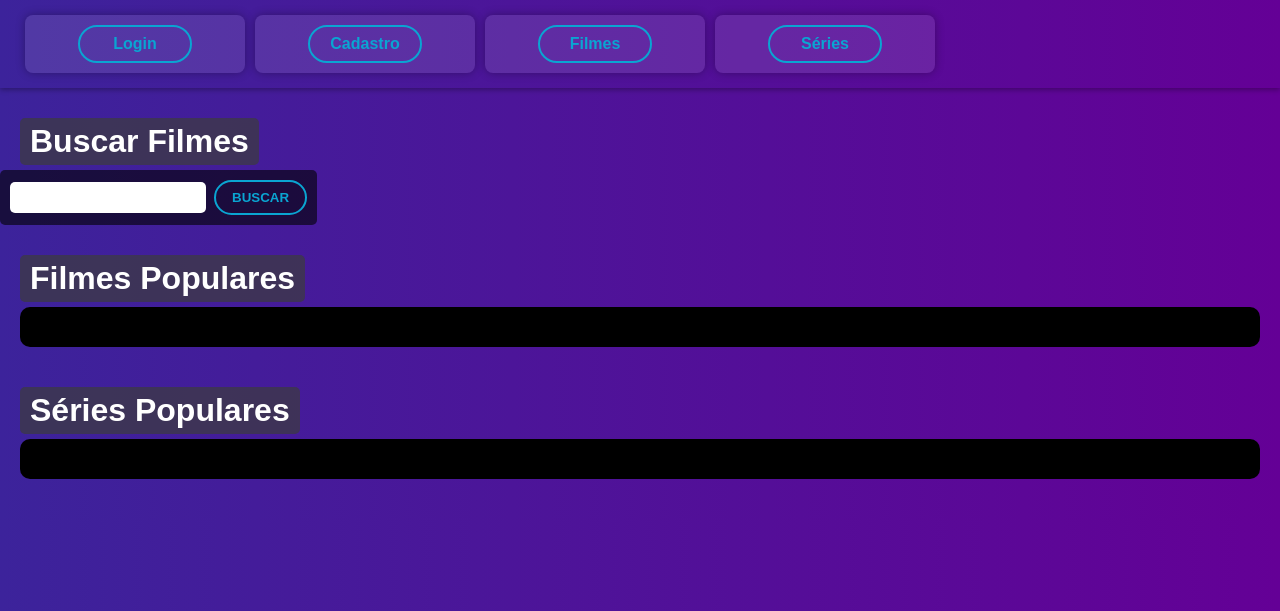
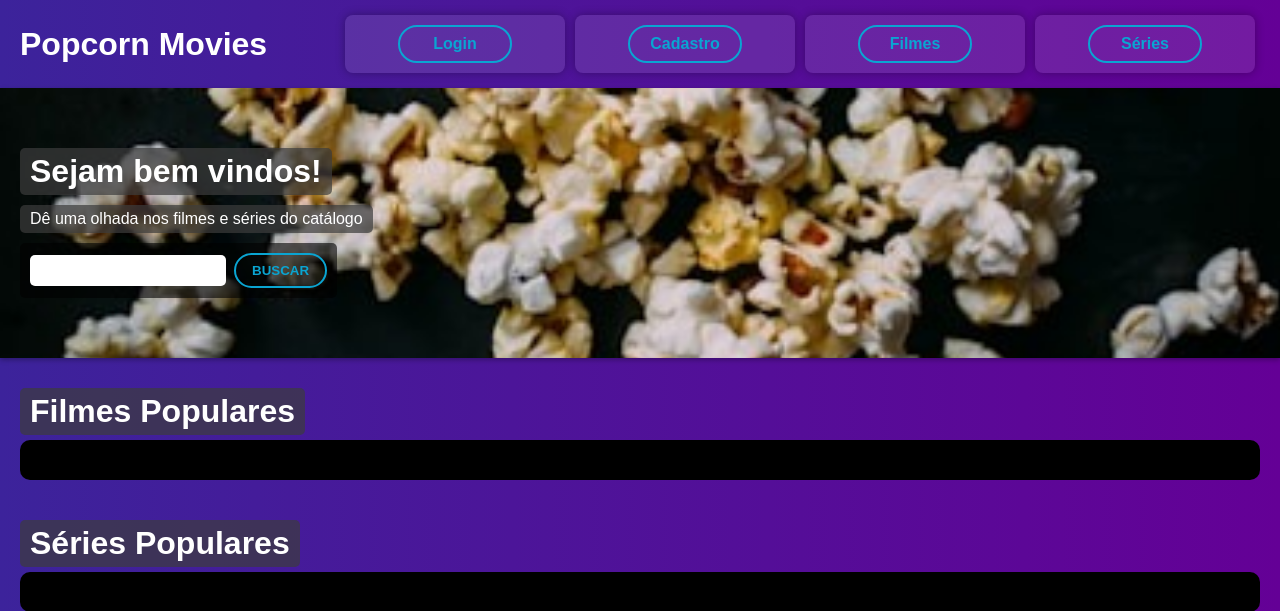
Before and after one commit to mateusferreiraof/unima_engenharia_de_software, a Flask app: template PROJETO/templates/homepage.html in a window 1280 px wide. Shown: the top 611 px of the page. Run offline with Flask 3, Linux system fonts and the light colour scheme; the template is opened without the code that fills it, so the values that code supplies are empty.

Commit message:
Update homepage.html

```diff
--- a/PROJETO/templates/homepage.html
+++ b/PROJETO/templates/homepage.html
@@ -8,9 +8,9 @@
 </head>
 <body>
     <header>
+        <h1 class="site-title">Popcorn Movies</h1>
         <nav>
             <ul>
-
                 <li><a href="/login">Login</a></li>
                 <li><a href="/cadastro">Cadastro</a></li>
                 <li><a href="/filmes">Filmes</a></li>
@@ -19,11 +19,14 @@
         </nav>
     </header>
     <main>
-        <h1>Buscar Filmes</h1>
-        <form action="/home", method="post">
-            <input type="text" name="barra-de-busca" id="barra-de-busca" required>
-            <button type="submit">BUSCAR</button>
-        </form>
+        <div class="search-section">
+            <h1>Sejam bem vindos!</h1>
+            <p class="search-description">Dê uma olhada nos filmes e séries do catálogo</p> <form action="/home", method="post">
+                <input type="text" name="barra-de-busca" id="barra-de-busca" required>
+                <button type="submit">BUSCAR</button>
+            </form>
+        </div>
+
         <h1>Filmes Populares</h1>
         <ul>
             {% for movie in movies %}
@@ -46,7 +49,7 @@
 
     </main>
     <footer>
-         <p id="paragrafo-footer">&copy; Desenvolvido por Mateus Ferreira, Maria Layanne, Vinicius Matheus e Matheus Gabriel.</p>
+           <p id="paragrafo-footer">&copy; Desenvolvido por Mateus Ferreira, Maria Layanne, Vinicius Matheus e Matheus Gabriel.</p>
     </footer>
 </body>
 </html>
```
